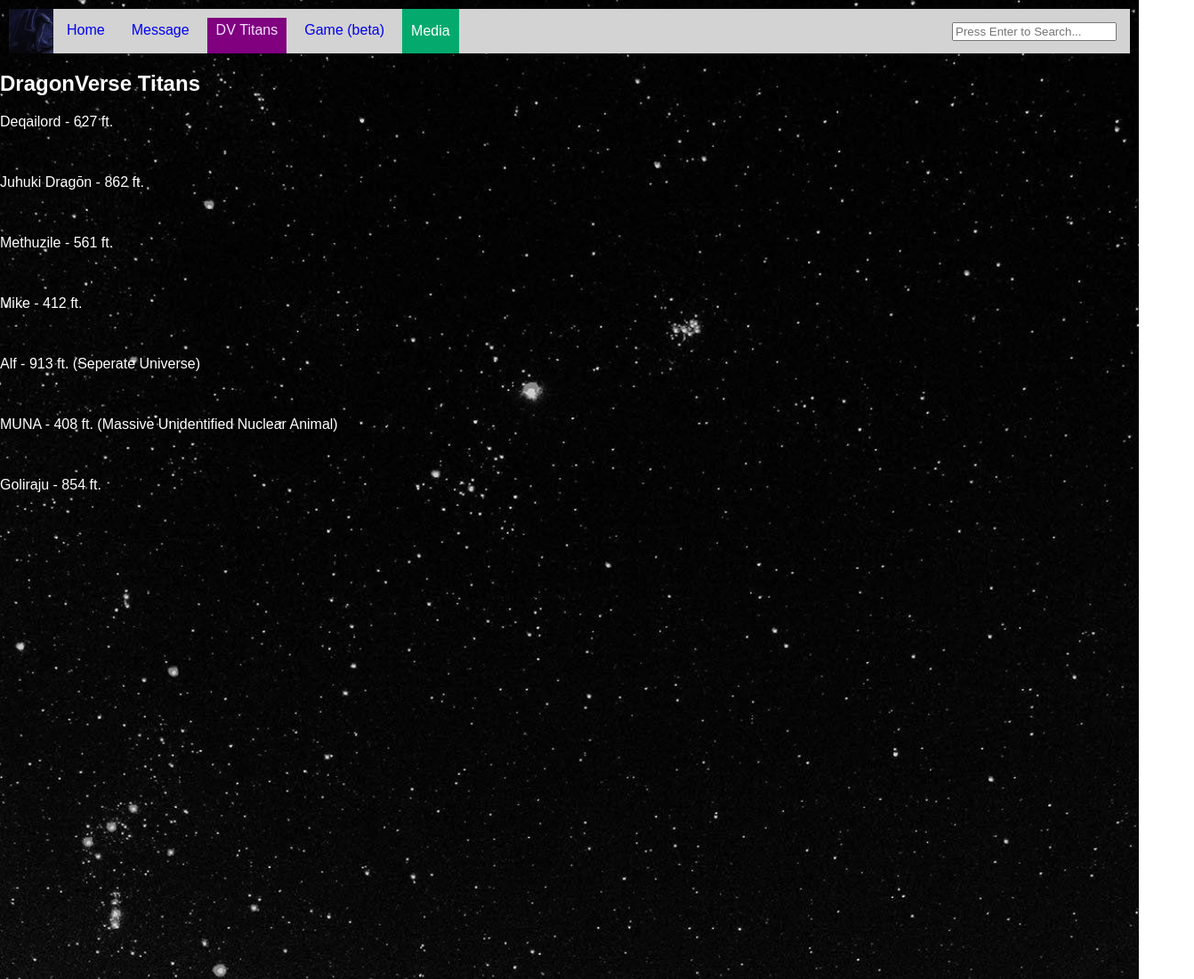
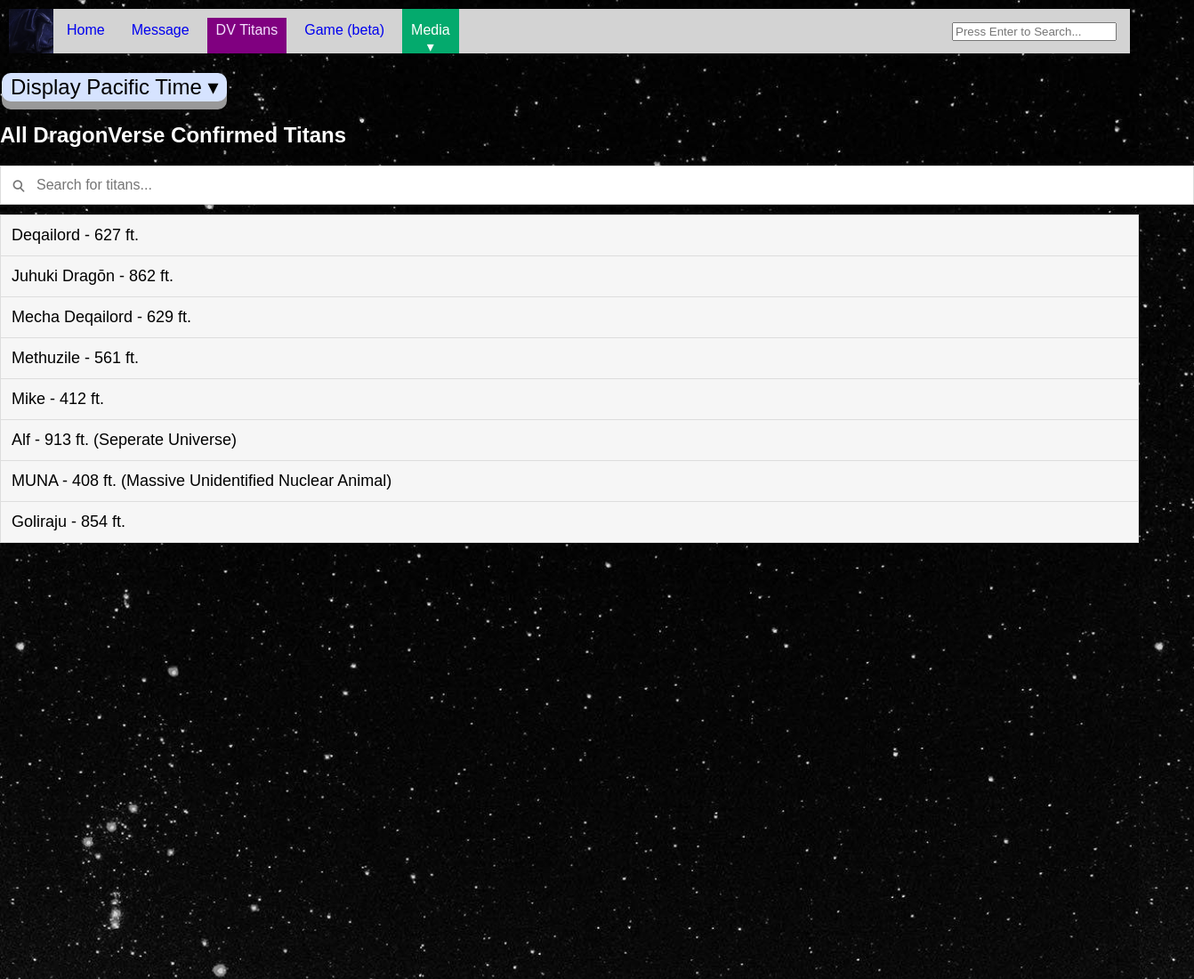
Before and after one commit to dragonverse/dragonverse.github.io, a plain HTML site: page link.htm in a window 1280 px wide. Shown: the top 1100 px of the page at 89% size, 1342 px wide, since content can reach past the window. Drawn offline with Linux system fonts and the light colour scheme.

Commit message:
scrollbar, cookie, search for names, highlight

```diff
--- a/game.htm
+++ b/game.htm
@@ -2,6 +2,10 @@
 <html>
 
 <head>
+  <meta charset="UTF-8">
+  <meta name="description" content=" A fun DragonVerse website for everyone!">
+  <link rel="icon" href="NDP.jpg" type="image/jpg" sizes="16x16">
+  <meta name="viewport" content="width=device-width, initial-scale=1">
   <style>
     body,
     html {
@@ -45,6 +49,7 @@
     .webIMG {
       text-decoration: none;
     }
+
     .button {
       padding: 2px 10px;
       font-size: 24px;
@@ -61,6 +66,7 @@
       opacity: 1;
       /* transition: 5.1s; */
     }
+
     .dropbtn {
       display: block;
       position: relative;
@@ -163,19 +169,62 @@
       height: 50px;
       position: relative;
     }
+
     .bottomBox {
       padding: 20px;
       background-color: purple;
     }
+
     .button:hover {
-      background-color:grey;
+      background-color: grey;
     }
+
     .menu-item:hover {
       background-color: #8f8f8f;
     }
+    .button:active {
+      background-color: gray;
+      box-shadow: 0 5px #666;
+      transform: translateY(4px);
+    }
+    .menu-item:active {
+      background-color:#4a4a4a;
+    }
+    ::-moz-selection {
+      /* Code for Firefox */
+      color: purple;
+      background: plum;
+    }
+
+    ::selection {
+      color: purple;
+      background: plum;
+    }
+
+    /* width */
+    ::-webkit-scrollbar {
+      width: 20px;
+    }
+
+    /* Track */
+    ::-webkit-scrollbar-track {
+      box-shadow: inset 0 0 5px grey;
+      border-radius: 10px;
+    }
+
+    /* Handle */
+    ::-webkit-scrollbar-thumb {
+      background: darkmagenta;
+      border-radius: 10px;
+    }
+
+    /* Handle on hover */
+    ::-webkit-scrollbar-thumb:hover {
+      background: #b30000;
+    }
   </style>
 
-    <title>DragonVerse Game  - An official website created by NightDragonPlayz</title>
+  <title>DragonVerse Game - An official website created by NightDragonPlayz</title>
 
   <meta name="viewport" content="width=device-width, initial-scale=1.0" />
   <style>
@@ -307,6 +356,7 @@
       myGamePiece.gravity = n;
     }
   </script>
+
   <body class="bg" style="margin-top: 10px;">
     <table class="menu" cellspacing="0" cellpadding="0">
       <tr>
@@ -337,7 +387,7 @@
         </td>
         <td>
           <div class="dropdown">
-                <button class="dropbtn">Media</button>
+            <button class="dropbtn">Media &#9662;</button>
             <div class="dropdown-content">
               <a href="https://youtube.com/c/nightdragonplayz">NightDragonPlayz</a>
               <a href="https://www.youtube.com/channel/UCiqbrp5vBM9ftSG_3vflbBw">Godzilla 2004</a>
@@ -369,6 +419,11 @@
             </form>
         </div>
     </div>-->
+    <br>
+    <button class="button" type="button" onclick="document.getElementById('dat').innerHTML = Date()">
+      Display Pacific Time &#9662;</button>
+
+    <p style="color:white" id="dat"></p>
 
     <div id="game"></div>
     <button class="button" onclick="startGame()">Start Game</button>
@@ -384,7 +439,8 @@
 
     <div class="bottomBox">
       <h2 style="color:white; font-size: 20px;">DragonVerse</h2>
-        <p style="color:white; font-size: 20px;"><strong>For any existing Copyright: </strong>Made By NightDragonPlayz. All
+      <p style="color:white; font-size: 20px;"><strong>For any existing Copyright: </strong>Made By NightDragonPlayz.
+        All
         Rights Reserved</p>
       <p style="color:white; font-size: 20px;"><strong>App used: </strong>Site made from Visual Studio Code.
       <p>
--- a/link.htm
+++ b/link.htm
@@ -2,6 +2,8 @@
 <html>
 
 <head>
+  <meta charset="UTF-8">
+  <meta name="description" content=" A fun DragonVerse website for everyone!">
   <link rel="icon" href="NDP.jpg" type="image/jpg" sizes="16x16">
   <meta name="viewport" content="width=device-width, initial-scale=1">
   <style>
@@ -53,9 +55,10 @@
       padding-top: 5px
     }
 
-    .webIMG  {
+    .webIMG {
       text-decoration: none;
     }
+
     .dropbtn {
       display: block;
       position: relative;
@@ -158,10 +161,12 @@
       height: 50px;
       position: relative;
     }
+
     .bottomBox {
       padding: 20px;
       background-color: purple;
     }
+
     .button {
       padding: 2px 10px;
       font-size: 24px;
@@ -178,15 +183,92 @@
       opacity: 1;
       /* transition: 5.1s; */
     }
+
     .button:hover {
-      background-color:grey
+      background-color: grey
     }
+
     .menu-item:hover {
       background-color: #8f8f8f;
     }
 
+    .button:active {
+      background-color: gray;
+      box-shadow: 0 5px #666;
+      transform: translateY(4px);
+    }
+
+    .menu-item:active {
+      background-color: #4a4a4a;
+    }
+
+    #myInput {
+      background-image: url('si.png');
+      background-size: 20px 20px;
+      background-position: 10px 12px;
+      background-repeat: no-repeat;
+      width: 100%;
+      font-size: 16px;
+      padding: 12px 20px 12px 40px;
+      border: 1px solid #ddd;
+      margin-bottom: 12px;
+    }
+
+    #myUL {
+      list-style-type: none;
+      padding: 0;
+      margin: 0;
+    }
+
+    #myUL li a {
+      border: 1px solid #ddd;
+      margin-top: -1px;
+      /* Prevent double borders */
+      background-color: #f6f6f6;
+      padding: 12px;
+      text-decoration: none;
+      font-size: 18px;
+      color: black;
+      display: block
+    }
+
+    #myUL li a:hover:not(.header) {
+      background-color: #eee;
+    }
+    ::-moz-selection {
+      /* Code for Firefox */
+      color: purple;
+      background: plum;
+    }
+
+    ::selection {
+      color: purple;
+      background: plum;
+    }
+
+    /* width */
+    ::-webkit-scrollbar {
+      width: 20px;
+    }
+
+    /* Track */
+    ::-webkit-scrollbar-track {
+      box-shadow: inset 0 0 5px grey;
+      border-radius: 10px;
+    }
+
+    /* Handle */
+    ::-webkit-scrollbar-thumb {
+      background: darkmagenta;
+      border-radius: 10px;
+    }
+
+    /* Handle on hover */
+    ::-webkit-scrollbar-thumb:hover {
+      background: #b30000;
+    }
   </style>
-  <title>DragonVerse Titans  - An official website created by NightDragonPlayz</title>
+  <title>DragonVerse Titans - An official website created by NightDragonPlayz</title>
 
 <body class="bg" style="margin-top: 10px;">
   <table class="menu" cellspacing="0" cellpadding="0">
@@ -218,7 +300,7 @@
       </td>
       <td>
         <div class="dropdown">
-            <button class="dropbtn">Media</button>
+          <button class="dropbtn">Media &#9662;</button>
           <div class="dropdown-content">
             <a href="https://youtube.com/c/nightdragonplayz">NightDragonPlayz</a>
             <a href="https://www.youtube.com/channel/UCiqbrp5vBM9ftSG_3vflbBw">Godzilla 2004</a>
@@ -248,8 +330,50 @@
             <input type="text" placeholder="Press Enter to Search..." name="search">
       </div>
     </div>-->
+  <br>
+  <button class="button" type="button" onclick="document.getElementById('dat').innerHTML = Date()">
+    Display Pacific Time &#9662;</button>
 
-                <h2 style="color:white;">DragonVerse Titans</h2>
+  <p style="color:white" id="dat"></p>
+
+  <h2 style="color:white">All DragonVerse Confirmed Titans</h2>
+
+  <input type="text" id="myInput" onkeyup="myFunction()" placeholder="Search for titans..."
+    title="Type in a titan name">
+
+  <ul id="myUL">
+    <li><a href="#">Deqailord - 627 ft.</a></li>
+    <li><a href="#">Juhuki Dragōn - 862 ft.</a></li>
+    <li><a href="#">Mecha Deqailord - 629 ft.</a></li>
+
+    <li><a href="#">Methuzile - 561 ft.</a></li>
+    <li><a href="#">Mike - 412 ft.</a></li>
+
+    <li><a href="#">Alf - 913 ft. (Seperate Universe)</a></li>
+    <li><a href="#">MUNA - 408 ft. (Massive Unidentified Nuclear Animal)</a></li>
+    <li><a href="#">Goliraju - 854 ft.</a></li>
+  </ul>
+
+  <script>
+    function myFunction() {
+      var input, filter, ul, li, a, i, txtValue;
+      input = document.getElementById("myInput");
+      filter = input.value.toUpperCase();
+      ul = document.getElementById("myUL");
+      li = ul.getElementsByTagName("li");
+      for (i = 0; i < li.length; i++) {
+        a = li[i].getElementsByTagName("a")[0];
+        txtValue = a.textContent || a.innerText;
+        if (txtValue.toUpperCase().indexOf(filter) > -1) {
+          li[i].style.display = "";
+        } else {
+          li[i].style.display = "none";
+        }
+      }
+    }
+  </script>
+
+  <!--<h2 style="color:white;">DragonVerse Titans</h2>
   <p style="color:white;">Deqailord - 627 ft.</p>
   <br>
   <p style="color:white;">Juhuki Dragōn - 862 ft.</p>
@@ -262,7 +386,7 @@
   <br>
   <p style="color:white;">MUNA - 408 ft. (Massive Unidentified Nuclear Animal)</p>
   <br>
-                <p style="color:white;">Goliraju - 854 ft.</p>
+  <p style="color:white;">Goliraju - 854 ft.</p>-->
 
   </div>
 
```
Also changed, not shown: index.html (+107 -23 lines), messagecontact.htm (+55 -3 lines), si.png (added). Lines whose indentation alone changed are shown as unchanged.
